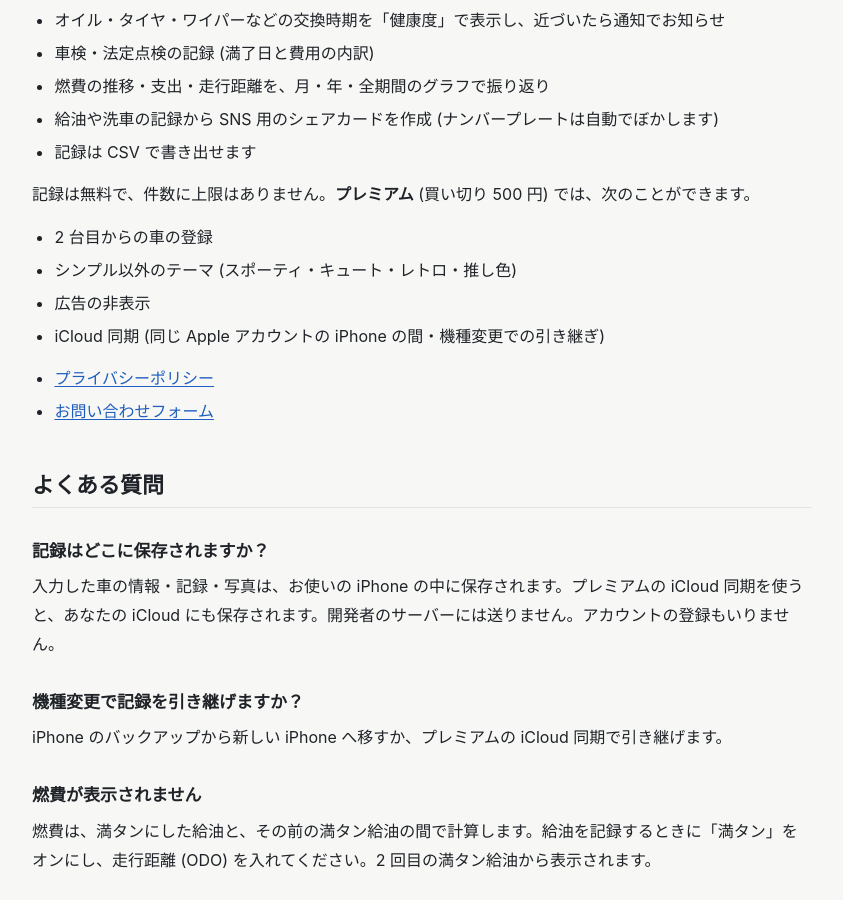
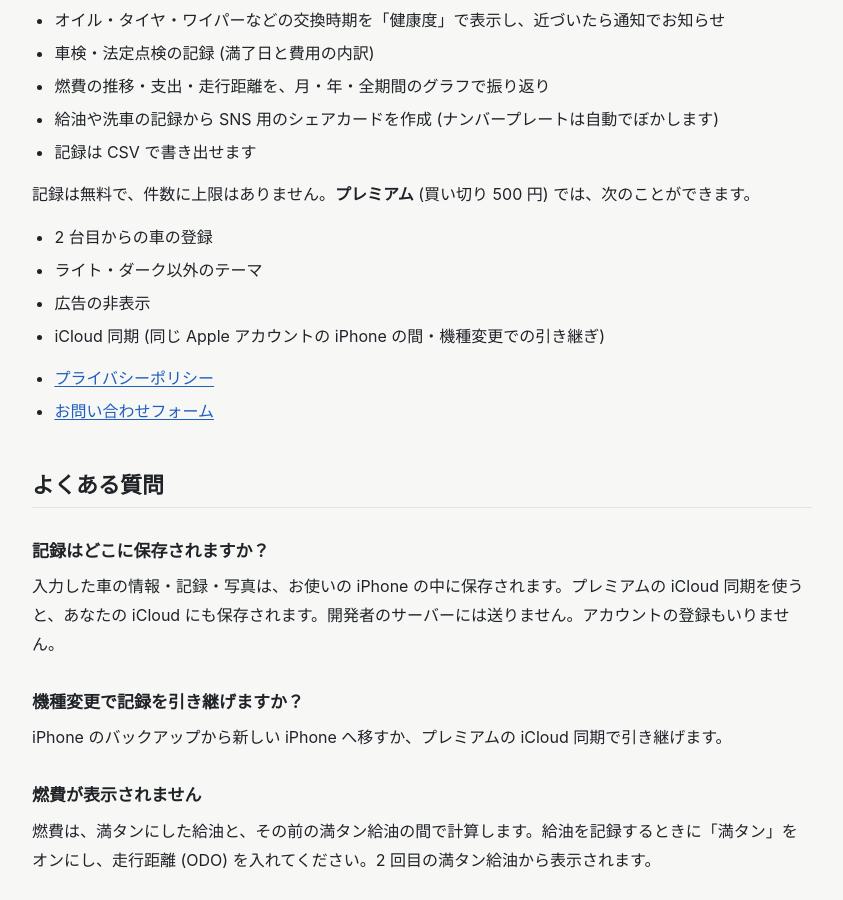
Before and after one commit to tsutsumi03/tsutsumi03.github.io, a Jekyll site: the page built from carmio/index.md, in a window 1280 px wide and 900 px high, scrolled down 321 px. Shown: the whole window, without its empty margins (218-1061 px from the left). Built offline with Jekyll 4.4.1, drawn with Linux system fonts in a browser that asks for light colours.

Commit message:
change: Carmio のプレミアムのテーマの説明を、テーマ名を並べない書き方にする
Co-Authored-By: Claude Opus 5.5 <noreply@anthropic.com>

```diff
--- a/carmio/index.md
+++ b/carmio/index.md
@@ -19,7 +19,7 @@ description: 給油・ドライブ・メンテを数タップで記録して、
 記録は無料で、件数に上限はありません。**プレミアム** (買い切り 500 円) では、次のことができます。
 
 - 2 台目からの車の登録
-- シンプル以外のテーマ (スポーティ・キュート・レトロ・推し色)
+- ライト・ダーク以外のテーマ
 - 広告の非表示
 - iCloud 同期 (同じ Apple アカウントの iPhone の間・機種変更での引き継ぎ)
 
```
